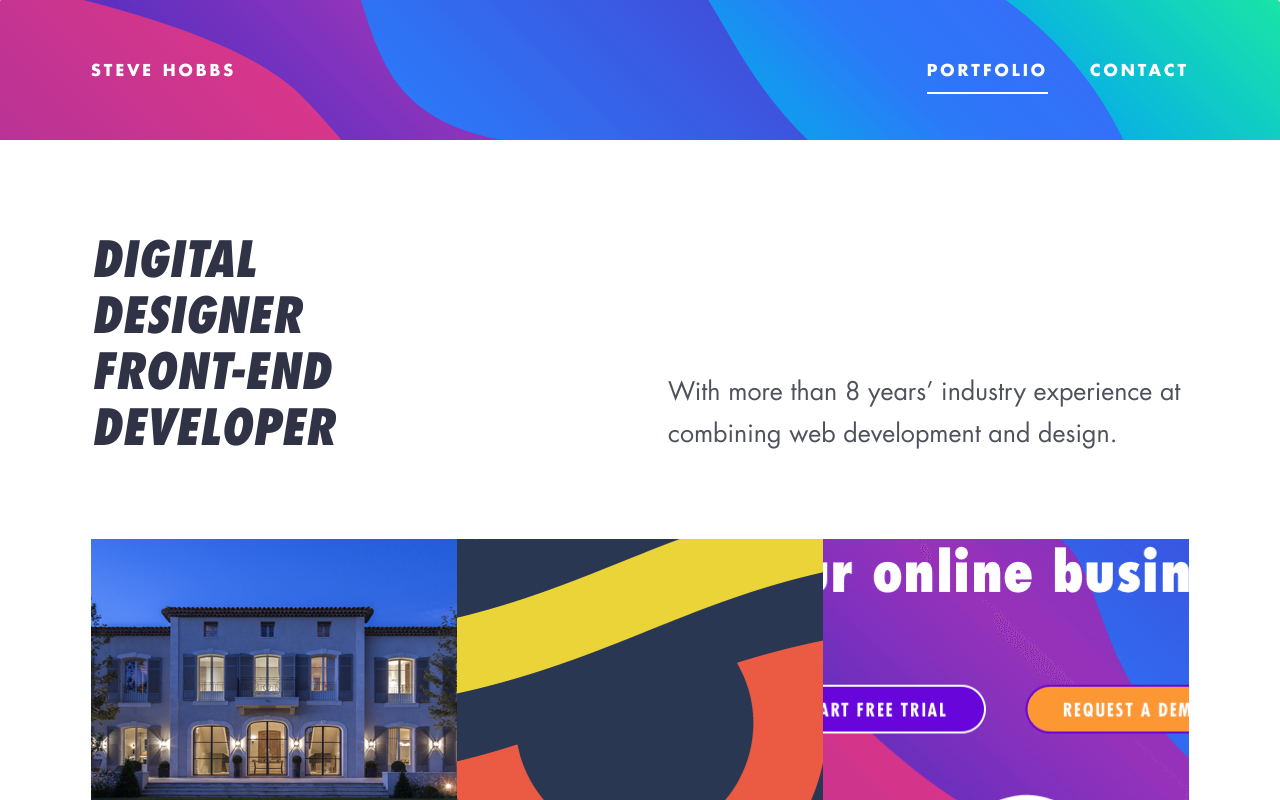
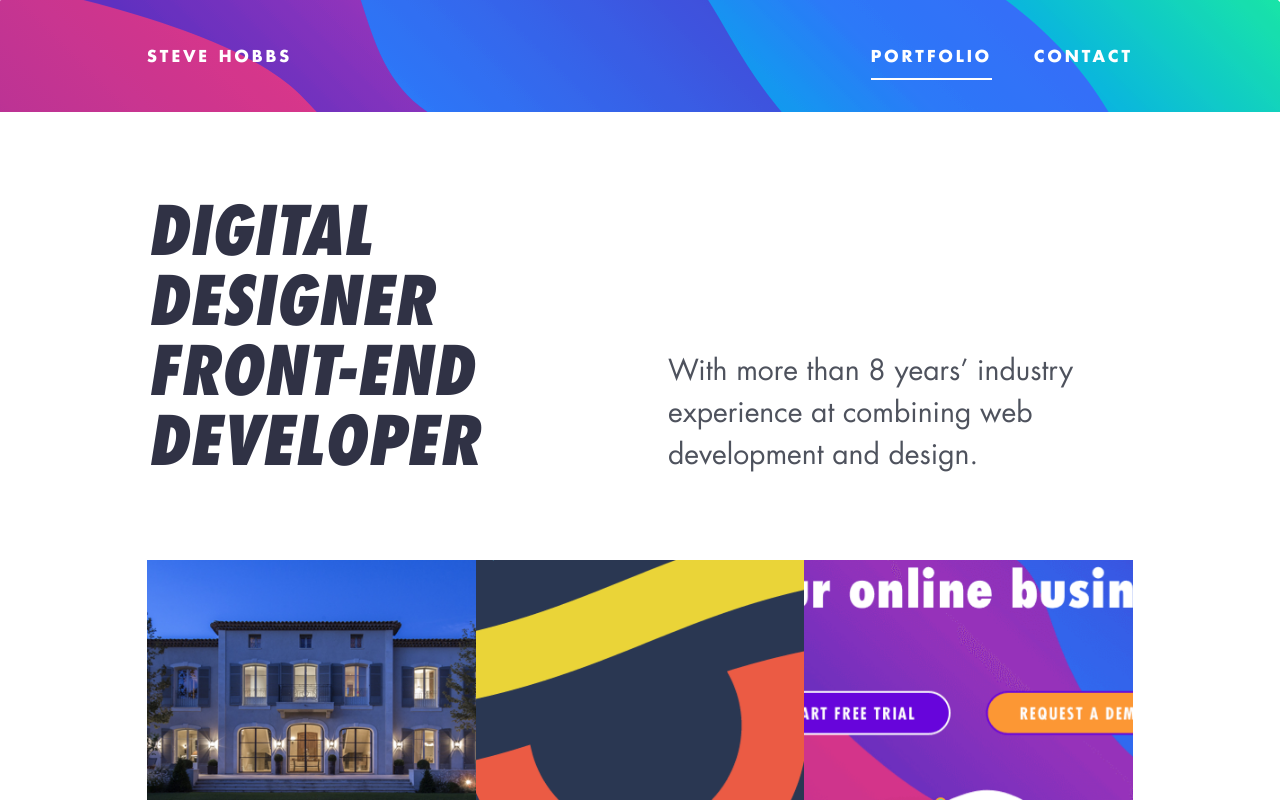
Before and after one commit to shoobzy/iamstevehobbs, a React (Vite) app: page / in a window 1280 px wide. Shown: the top 800 px of the page. Built offline with nearby package versions, Linux system fonts and the light colour scheme.

Commit message:
More project template changes. Misc style refactoring

```diff
--- a/src/components/Portfolio/ProjectTpl.js
+++ b/src/components/Portfolio/ProjectTpl.js
@@ -23,11 +23,11 @@ class PortfolioItem extends React.Component {
   return (
       <div className="c-Page fadeInUp c-Project">
         <ScrollToTopOnMount />
-        <div class="c-Project--Header">
-          <h1 className="c-Project--Title fadeInUp">
+        <div class="c-Project--Header o-Grid">
+          <h1 className="c-Project--Title o-Grid--Item 1/2-TabletPortraitUp-WithGutter fadeInUp">
             {title}
           </h1>
-          <p className="c-Project--Category fadeInUpDelay">
+          <p className="c-Project--Category o-Grid--Item 1/2-TabletPortraitUp-WithGutter fadeInUp">
             {category}
           </p>
           <img
--- a/src/scss/_components.scss
+++ b/src/scss/_components.scss
@@ -52,8 +52,8 @@
 }
 
 .c-Nav--Inner {
-    padding-top: $o-gutter * 2;
-    padding-bottom: $o-gutter * 2;
+    padding-top: $o-gutter * 1.5;
+    padding-bottom: $o-gutter * 1.5;
 }
 
 .c-Nav--Item {
@@ -154,17 +154,32 @@
 }
 
 .c-Project--Title {
-    @include for-desktop-up {
+    @include for-tablet-landscape-down {
+        position: static;
+    }
+
+    @include for-tablet-landscape-up {
         position: absolute;
         width: 1px; // Force the text to wrap - review and test this in browsers.
-        top: 50%;
+        top: $o-gutter * 2.5;
         left: -#{$o-gutter * 2};
-        // transform: translateY(-50%);
     }
 }
 
 .c-Project--Category {
     @include header-delta;
+
+    @include for-tablet-landscape-down {
+        position: static;
+    }
+
+    @include for-tablet-landscape-up {
+        position: absolute;
+        bottom: $o-gutter * 2.5;
+        right: -#{$o-gutter * 2};
+        margin: 0;
+        text-align: right;
+    }
 }
 
 .c-Project--Copy {
--- a/src/scss/_objects.scss
+++ b/src/scss/_objects.scss
@@ -14,6 +14,11 @@ $o-gutter: 28px;
     margin: 0 auto;
     padding: $o-gutter * 2.25 $o-gutter * 2;
 
+    @include for-desktop-down {
+        max-width: calc(#{$o-container} - #{$o-gutter * 4});
+        padding: #{$o-gutter * 2} #{$o-gutter * 3};
+    }
+
     @include for-tablet-landscape-down {
         padding: #{$o-gutter * 2} #{$o-gutter * 1.25};
     }
@@ -22,6 +27,7 @@ $o-gutter: 28px;
 .o-Grid {
     display: flex;
     flex-wrap: wrap;
+    align-items: flex-end;
     justify-content: space-between;
     margin: 0;
     padding: 0;
--- a/src/scss/_settings.scss
+++ b/src/scss/_settings.scss
@@ -43,7 +43,7 @@ $futura-bold: "futura_ltbold", sans-serif;
 $futura-book: "futura_ltbook", sans-serif;
 
 $base-font-size: 1rem;
-$ratio: 1.25; // Desktop
+$ratio: 1.33; // Desktop
 
 // Calculate values
 $h5: $base-font-size * $ratio;
--- a/src/scss/_tools.scss
+++ b/src/scss/_tools.scss
@@ -4,13 +4,13 @@
 // Mixins
 // Media queries
 @mixin for-phone-only {
-    @media (max-width: 599px) {
+    @media (max-width: 600px) {
         @content;
     }
 }
 
 @mixin for-tablet-portrait-up {
-    @media (min-width: 600px) {
+    @media (min-width: 601px) {
         @content;
     }
 }
@@ -22,13 +22,19 @@
 }
 
 @mixin for-tablet-landscape-up {
-    @media (min-width: 900px) {
+    @media (min-width: 901px) {
+        @content;
+    }
+}
+
+@mixin for-desktop-down {
+    @media (max-width: 1280px) {
         @content;
     }
 }
 
 @mixin for-desktop-up {
-    @media (min-width: 1280px) {
+    @media (min-width: 1281px) {
         @content;
     }
 }
@@ -61,13 +67,13 @@
         $h1,
         var(--h1),
         $futura-condextraboldobl,
-        $base-line-height * 2,
+        $base-line-height * 2.5,
         uppercase
     );
 
     @include for-tablet-landscape-down {
         font-size: $h2;
-        line-height: $base-line-height * 1.5;
+        line-height: $base-line-height * 2;
     }
 }
 
@@ -76,13 +82,12 @@
         $h2,
         var(--h2),
         $futura-condextraboldobl,
-        $base-line-height * 1.5,
+        $base-line-height * 1.25,
         uppercase
     );
 
     @include for-tablet-landscape-down {
         font-size: $h3;
-        line-height: $base-line-height * 1.25;
     }
 }
 
```
